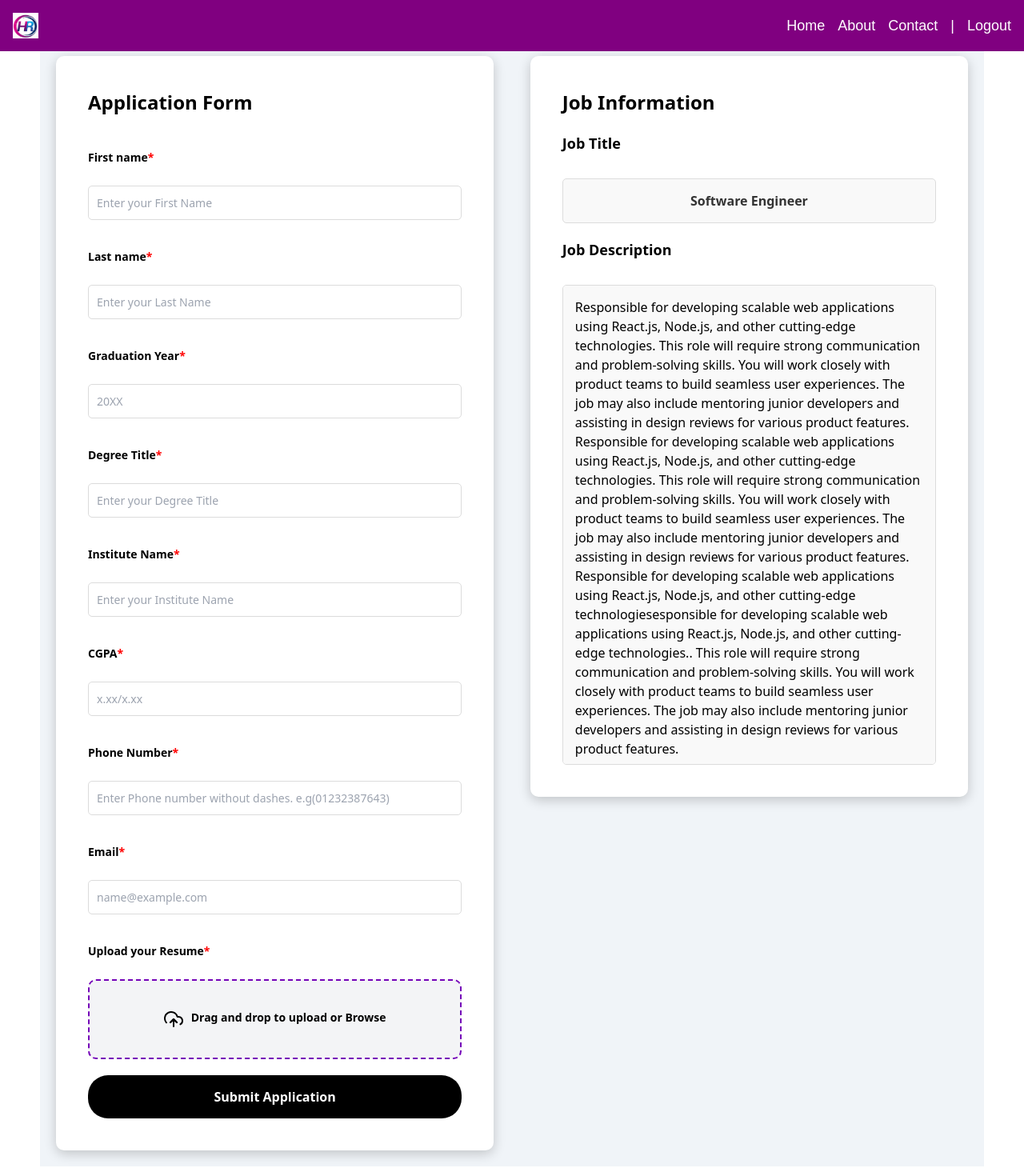
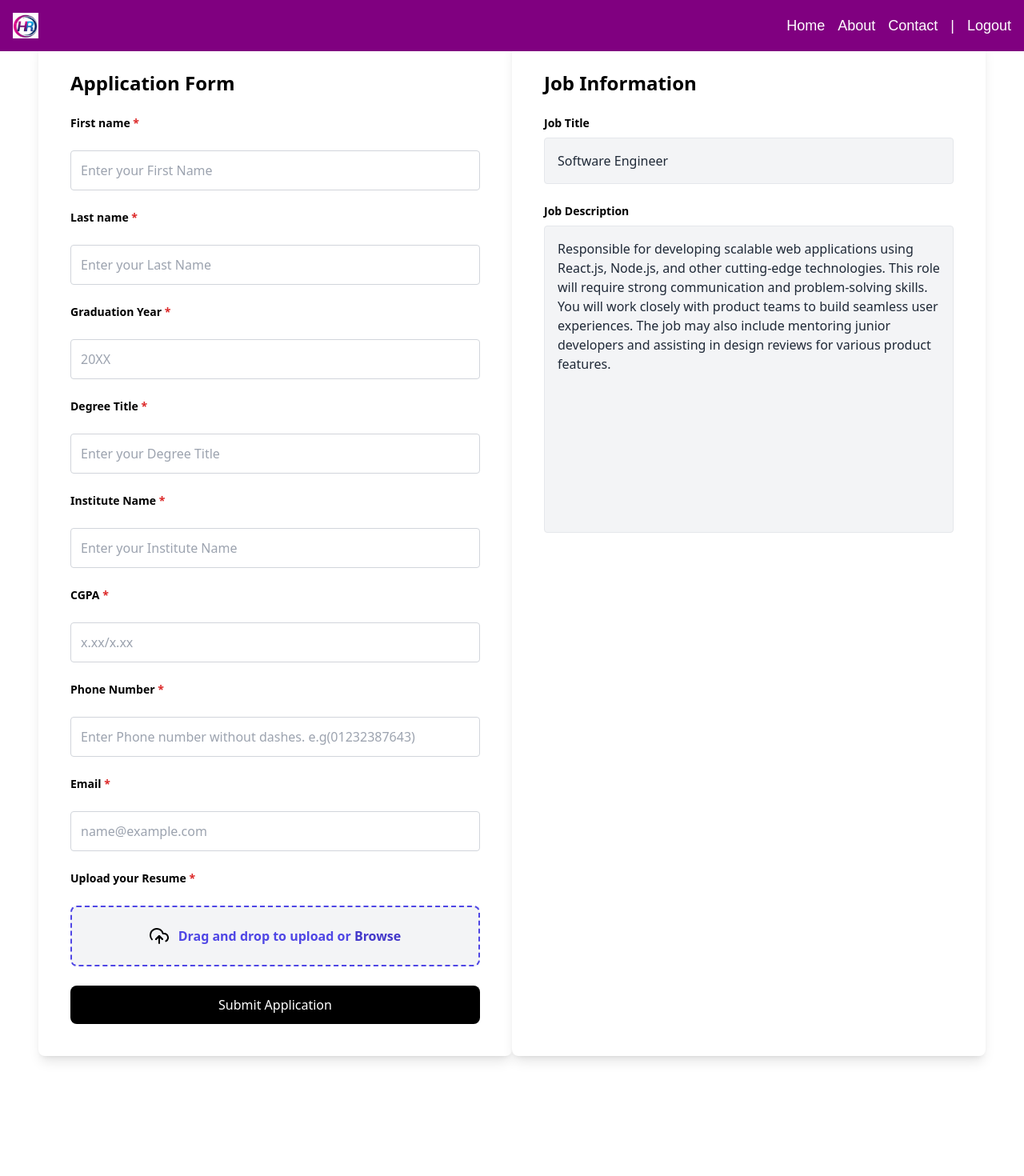
Before and after one commit to Aqeel-Mubarak/Smart-Recruitment-System-FYP, a React (Vite) app in the folder frontend/: page /application in a window 1280 px wide. Shown: the top 1470 px of the page at 80% size. After the commit the page ends 1368 px from the top, so only its background shows below. Built offline with nearby package versions, Linux system fonts and the light colour scheme.

Commit message:
Added Tailwind CSS

```diff
--- a/frontend/src/pages/ApplicationForm.jsx
+++ b/frontend/src/pages/ApplicationForm.jsx
@@ -1,7 +1,6 @@
 import React, { useState } from 'react';
 import Navbarapp from '../components/Navbarapp'; // Adjust the path based on your project structure
 import { FiUploadCloud } from 'react-icons/fi'; // Import react-icons
-import { MdMargin } from 'react-icons/md';
 
 const ApplicationForm = () => {
   const [formData, setFormData] = useState({
@@ -27,249 +26,161 @@ const ApplicationForm = () => {
 
   const handleSubmit = (e) => {
     e.preventDefault();
-    // Logic for form submission
     console.log(formData);
   };
 
-  // Inline Styles
-  const styles = {
-    container: {
-      display: 'flex',
-      justifyContent: 'space-between',
-      minHeight: '100vh',
-      padding: '20px',
-      margin : 50 ,
-      backgroundColor: '#f0f4f8', // Background color
-    },
-    formContainer: {
-      width: '48%',
-      backgroundColor: '#ffffff', // Form background
-      padding: '40px',
-      borderRadius: '10px',
-      boxShadow: '0 4px 15px rgba(0, 0, 0, 0.2)', // Shadow
-      display: 'flex',
-      flexDirection: 'column',
-      gap: '20px',
-    },
-    formHeader: {
-      fontWeight: 'bold', // Bold main heading
-      fontSize: '24px',
-      marginBottom: '20px',
-    },
-    label: {
-      fontWeight: 'bold',
-      marginBottom: '5px',
-      fontSize: '14px',
-      display: 'block',
-    },
-    input: {
-      width: '100%',
-      padding: '10px',
-      marginBottom: '15px',
-      borderRadius: '5px',
-      border: '1px solid #dcdcdc',
-      fontSize: '14px',
-    },
-    uploadResume: {
-      display: 'flex',
-      alignItems: 'center',
-      justifyContent: 'center',
-      gap: '10px',
-      cursor: 'pointer',
-      backgroundColor: '#f3f4f6',
-      border: '2px dashed #7400b8',
-      padding: '20px',
-      borderRadius: '10px',
-      textAlign: 'center',
-      width: '100%',
-      minHeight: '100px',
-    },
-    button: {
-      backgroundColor: 'black',
-      color: 'white',
-      padding: '15px',
-      border: 'none',
-      borderRadius: '25px',
-      cursor: 'pointer',
-      fontSize: '16px',
-      fontWeight: 'bold',
-      transition: 'background-color 0.3s ease',
-      width: '100%',
-    },
-    jobInfoContainer: {
-      width: '48%',
-      backgroundColor: '#ffffff', // Background color for job info form
-      padding: '40px',
-      borderRadius: '10px',
-      boxShadow: '0 4px 15px rgba(0, 0, 0, 0.2)', // Shadow
-      display: 'flex',
-      flexDirection: 'column',
-      gap: '20px',
-      height: '100%', // Set height to match the form
-    },
-    jobInfoHeader: {
-      fontWeight: 'bold', // Bold main heading
-      fontSize: '24px',
-    },
-    jobInfoHeading: {
-      fontSize: '18px',
-      fontWeight: 'bold',
-      marginBottom: '10px',
-    },
-    jobInfoBoxTitle: {
-      padding: '15px',
-      borderRadius: '5px',
-      border: '1px solid #dcdcdc',
-      backgroundColor: '#f9f9f9',
-      minHeight: '50px', // Make the title box smaller
-      display: 'flex',
-      alignItems: 'center',
-      justifyContent: 'center', // Center the title text
-      wordWrap: 'break-word',
-      fontWeight: 'bold',
-      color: '#333',
-    },
-    jobInfoBoxDescription: {
-      padding: '15px',
-      borderRadius: '5px',
-      border: '1px solid #dcdcdc',
-      backgroundColor: '#f9f9f9',
-      minHeight: '600px', // Set height to match form size
-      maxHeight: '600px', // Fix the height for scrollable content
-      display: 'flex',
-      alignItems: 'flex-start',
-      overflowY: 'auto', // Allow scrolling if the text is long
-      wordWrap: 'break-word',
-    },
-  };
+  return (
+    <div className="flex flex-col min-h-screen">
+      <Navbarapp /> {/* Navbar component */}
 
-  return (
-    <div>
-      <Navbarapp /> {/* Navbar component */}
-      <div style={styles.container}>
+      <div className="flex justify-between p-12">
         {/* Left Section: Application Form */}
-        <div style={styles.formContainer}>
-          <h2 style={styles.formHeader}>Application Form</h2>
+        <div className="w-1/2 bg-white p-10 rounded-lg shadow-lg space-y-6">
+          <h2 className="text-2xl font-bold mb-6">Application Form</h2>
 
-          <label style={styles.label}>First name<span style={{ color: 'red' }}>*</span></label>
+          <label className="block font-bold text-sm mb-2">
+            First name <span className="text-red-600">*</span>
+          </label>
           <input
-            style={styles.input}
+            className="w-full p-3 mb-4 border rounded border-gray-300 focus:outline-none focus:ring focus:ring-indigo-200"
             type="text"
             name="firstName"
             value={formData.firstName}
             onChange={handleChange}
             placeholder="Enter your First Name"
+            required
           />
 
-          <label style={styles.label}>Last name<span style={{ color: 'red' }}>*</span></label>
+          <label className="block font-bold text-sm mb-2">
+            Last name <span className="text-red-600">*</span>
+          </label>
           <input
-            style={styles.input}
+            className="w-full p-3 mb-4 border rounded border-gray-300 focus:outline-none focus:ring focus:ring-indigo-200"
             type="text"
             name="lastName"
             value={formData.lastName}
             onChange={handleChange}
             placeholder="Enter your Last Name"
+            required
           />
 
-          <label style={styles.label}>Graduation Year<span style={{ color: 'red' }}>*</span></label>
+          <label className="block font-bold text-sm mb-2">
+            Graduation Year <span className="text-red-600">*</span>
+          </label>
           <input
-            style={styles.input}
+            className="w-full p-3 mb-4 border rounded border-gray-300 focus:outline-none focus:ring focus:ring-indigo-200"
             type="text"
             name="graduationYear"
             value={formData.graduationYear}
             onChange={handleChange}
             placeholder="20XX"
+            required
           />
 
-          <label style={styles.label}>Degree Title<span style={{ color: 'red' }}>*</span></label>
+          <label className="block font-bold text-sm mb-2">
+            Degree Title <span className="text-red-600">*</span>
+          </label>
           <input
-            style={styles.input}
+            className="w-full p-3 mb-4 border rounded border-gray-300 focus:outline-none focus:ring focus:ring-indigo-200"
             type="text"
             name="degreeTitle"
             value={formData.degreeTitle}
             onChange={handleChange}
             placeholder="Enter your Degree Title"
+            required
           />
 
-          <label style={styles.label}>Institute Name<span style={{ color: 'red' }}>*</span></label>
+          <label className="block font-bold text-sm mb-2">
+            Institute Name <span className="text-red-600">*</span>
+          </label>
           <input
-            style={styles.input}
+            className="w-full p-3 mb-4 border rounded border-gray-300 focus:outline-none focus:ring focus:ring-indigo-200"
             type="text"
             name="instituteName"
             value={formData.instituteName}
             onChange={handleChange}
             placeholder="Enter your Institute Name"
+            required
           />
 
-          <label style={styles.label}>CGPA<span style={{ color: 'red' }}>*</span></label>
+          <label className="block font-bold text-sm mb-2">
+            CGPA <span className="text-red-600">*</span>
+          </label>
           <input
-            style={styles.input}
+            className="w-full p-3 mb-4 border rounded border-gray-300 focus:outline-none focus:ring focus:ring-indigo-200"
             type="text"
             name="cgpa"
             value={formData.cgpa}
             onChange={handleChange}
             placeholder="x.xx/x.xx"
+            required
           />
 
-          <label style={styles.label}>Phone Number<span style={{ color: 'red' }}>*</span></label>
+          <label className="block font-bold text-sm mb-2">
+            Phone Number <span className="text-red-600">*</span>
+          </label>
           <input
-            style={styles.input}
+            className="w-full p-3 mb-4 border rounded border-gray-300 focus:outline-none focus:ring focus:ring-indigo-200"
             type="text"
             name="phoneNumber"
             value={formData.phoneNumber}
             onChange={handleChange}
             placeholder="Enter Phone number without dashes. e.g(01232387643)"
+            required
           />
-          <label style={styles.label}>Email<span style={{ color: 'red' }}>*</span></label>
+
+          <label className="block font-bold text-sm mb-2">
+            Email <span className="text-red-600">*</span>
+          </label>
           <input
-            style={styles.input}
+            className="w-full p-3 mb-4 border rounded border-gray-300 focus:outline-none focus:ring focus:ring-indigo-200"
             type="email"
             name="email"
             value={formData.email}
             onChange={handleChange}
             placeholder="name@example.com"
+            required
           />
 
-          <label style={styles.label}>Upload your Resume<span style={{ color: 'red' }}>*</span></label>
-          <div style={styles.uploadResume}>
+          <label className="block font-bold text-sm mb-2">
+            Upload your Resume <span className="text-red-600">*</span>
+          </label>
+          <div className="flex items-center justify-center gap-3 cursor-pointer bg-gray-100 border-2 border-dashed border-indigo-600 p-6 rounded-lg">
             <FiUploadCloud size={24} />
-            <label htmlFor="resume-upload" style={styles.label}>
-              Drag and drop to upload or <span>Browse</span>
+            <label htmlFor="resume-upload" className="font-bold text-indigo-600 cursor-pointer">
+              Drag and drop to upload or <span className="text-indigo-700">Browse</span>
             </label>
             <input
               type="file"
               id="resume-upload"
               name="resume"
               onChange={handleFileChange}
-              style={{ display: 'none' }}
+              className="hidden"
+              required
             />
           </div>
 
-
-
-          <button style={styles.button} type="submit">
+          <button
+            className="bg-black text-white py-3 px-6 rounded-lg w-full mt-6 hover:bg-gray-800"
+            type="submit"
+            onClick={handleSubmit}
+          >
             Submit Application
           </button>
         </div>
 
         {/* Right Section: Static Job Info */}
-        <div style={styles.jobInfoContainer}>
-          <h2 style={styles.jobInfoHeader}>Job Information</h2>
+        <div className="w-1/2 bg-white p-10 rounded-lg shadow-lg">
+          <h2 className="text-2xl font-bold mb-6">Job Information</h2>
 
-          <label style={styles.jobInfoHeading}>Job Title</label>
-          <div style={styles.jobInfoBoxTitle}>Software Engineer</div>
+          <label className="block font-bold text-sm mb-2">Job Title</label>
+          <div className="p-4 border rounded bg-gray-100 text-gray-800 mb-6">
+            Software Engineer
+          </div>
 
-          <label style={styles.jobInfoHeading}>Job Description</label>
-          <div style={styles.jobInfoBoxDescription}>
+          <label className="block font-bold text-sm mb-2">Job Description</label>
+          <div className="p-4 border rounded bg-gray-100 text-gray-800 h-96 overflow-y-auto">
             Responsible for developing scalable web applications using React.js, Node.js, and other cutting-edge technologies.
-            This role will require strong communication and problem-solving skills. You will work closely with product teams
-            to build seamless user experiences. The job may also include mentoring junior developers and assisting in design
-            reviews for various product features.
-            Responsible for developing scalable web applications using React.js, Node.js, and other cutting-edge technologies.
-            This role will require strong communication and problem-solving skills. You will work closely with product teams
-            to build seamless user experiences. The job may also include mentoring junior developers and assisting in design
-            reviews for various product features.
-            Responsible for developing scalable web applications using React.js, Node.js, and other cutting-edge technologiesesponsible for developing scalable web applications using React.js, Node.js, and other cutting-edge technologies..
             This role will require strong communication and problem-solving skills. You will work closely with product teams
             to build seamless user experiences. The job may also include mentoring junior developers and assisting in design
             reviews for various product features.
```
